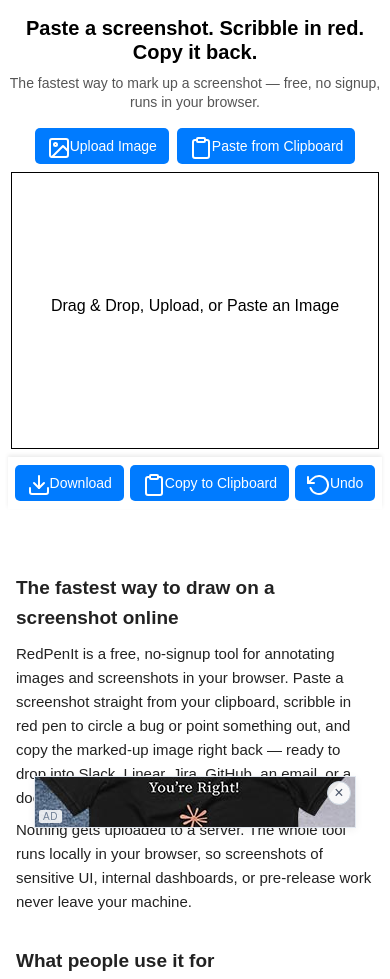
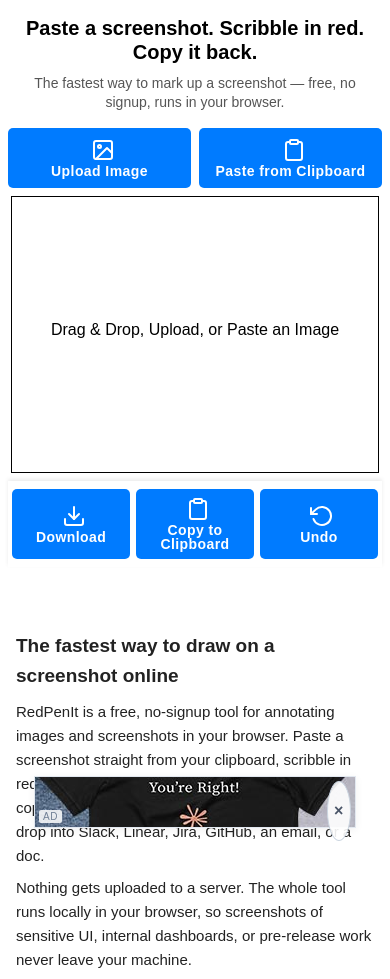
Before and after one commit to danmooney/redpenit, a website built with webpack: page public/index.html in a window 390 px wide. Shown: the top 979 px of the page. Built offline with nearby package versions, Linux system fonts and the light colour scheme.

Commit message:
Restack icon above label in buttons on narrow viewports
The horizontal icon+text layout cramped the bottom-bar buttons on
phones and the 24x28 icon box made the glyphs look stretched. Switch
to a stacked, equal-width pillar layout under 600px and square the
icon to 22x22 so it sits cleanly above the label.

```diff
--- a/public/index.html
+++ b/public/index.html
@@ -165,8 +165,9 @@
             transition: background-color 0.3s ease;
             display: flex;
             align-items: center;
-            gap: 5px; /* Space between icon and text */
+            gap: 8px; /* Space between icon and text */
             font-size: 16px; /* Increase font size */
+            line-height: 1;
         }
 
         button:hover {
@@ -197,12 +198,61 @@
             content: url('img/rotate-ccw.svg');
         }
 
+        button i {
+            display: inline-flex;
+            align-items: center;
+            justify-content: center;
+            line-height: 0;
+        }
+
         button i::before {
-            display: inline-block;
-            vertical-align: middle;
+            display: block;
             filter: invert(1); /* Apply white color to the icons */
-            width: 24px;
-            height: 28px;
+            width: 22px;
+            height: 22px;
+        }
+
+        @media (max-width: 600px) {
+            .form-container {
+                padding: 16px 12px;
+                gap: 12px;
+            }
+
+            .button-container {
+                width: 100%;
+                gap: 8px;
+                box-sizing: border-box;
+            }
+
+            .button-container.bottom-bar {
+                padding: 10px 12px;
+                gap: 8px;
+            }
+
+            button {
+                flex: 1 1 0;
+                min-width: 0;
+                flex-direction: column;
+                align-items: center;
+                justify-content: center;
+                gap: 6px;
+                padding: 10px 6px;
+                min-height: 60px;
+                font-size: 12px;
+                font-weight: 600;
+                letter-spacing: 0.03em;
+                text-align: center;
+            }
+
+            .hero-headline {
+                font-size: 22px;
+                padding: 0 8px;
+            }
+
+            .hero-subhead {
+                font-size: 14px;
+                padding: 0 12px;
+            }
         }
 
         .seo-content {
```
